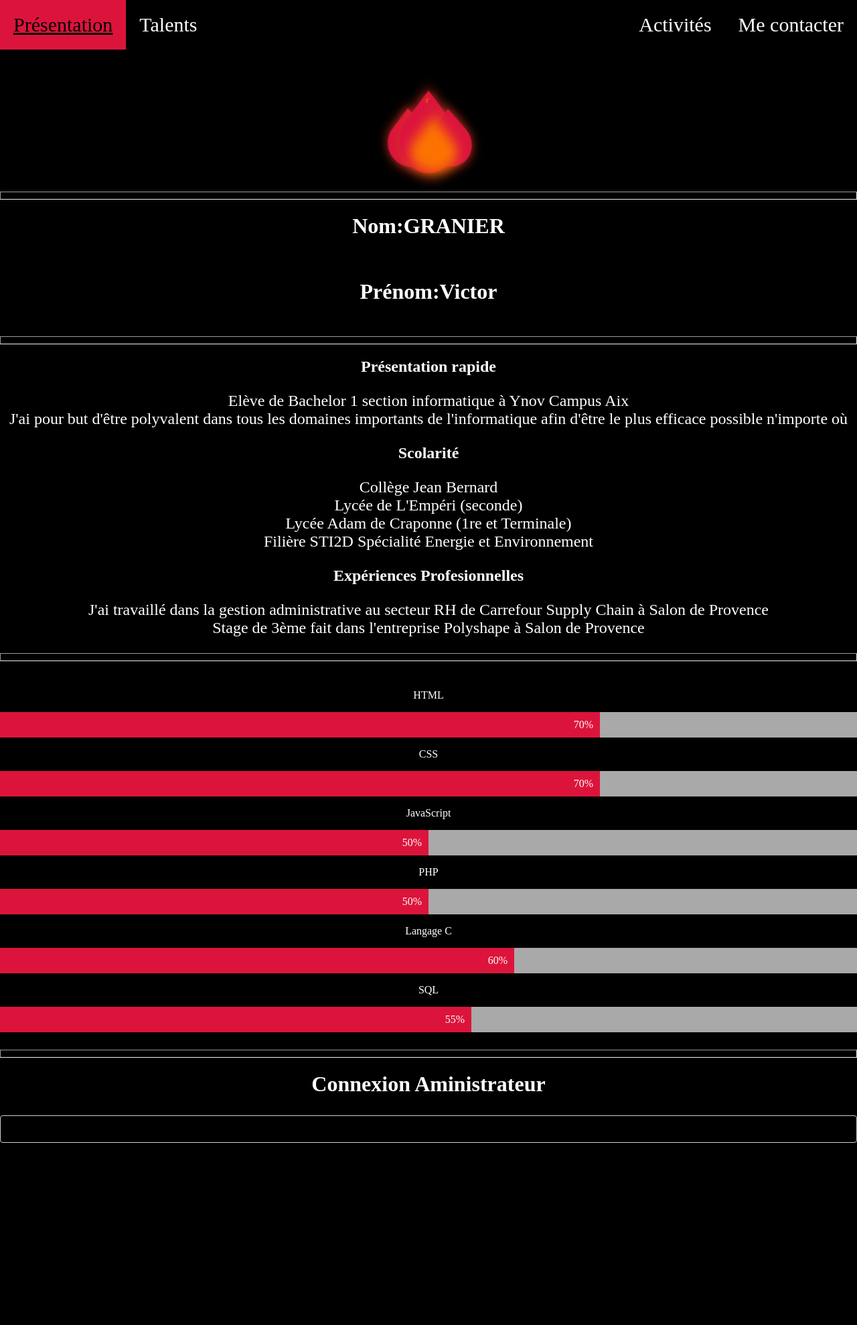
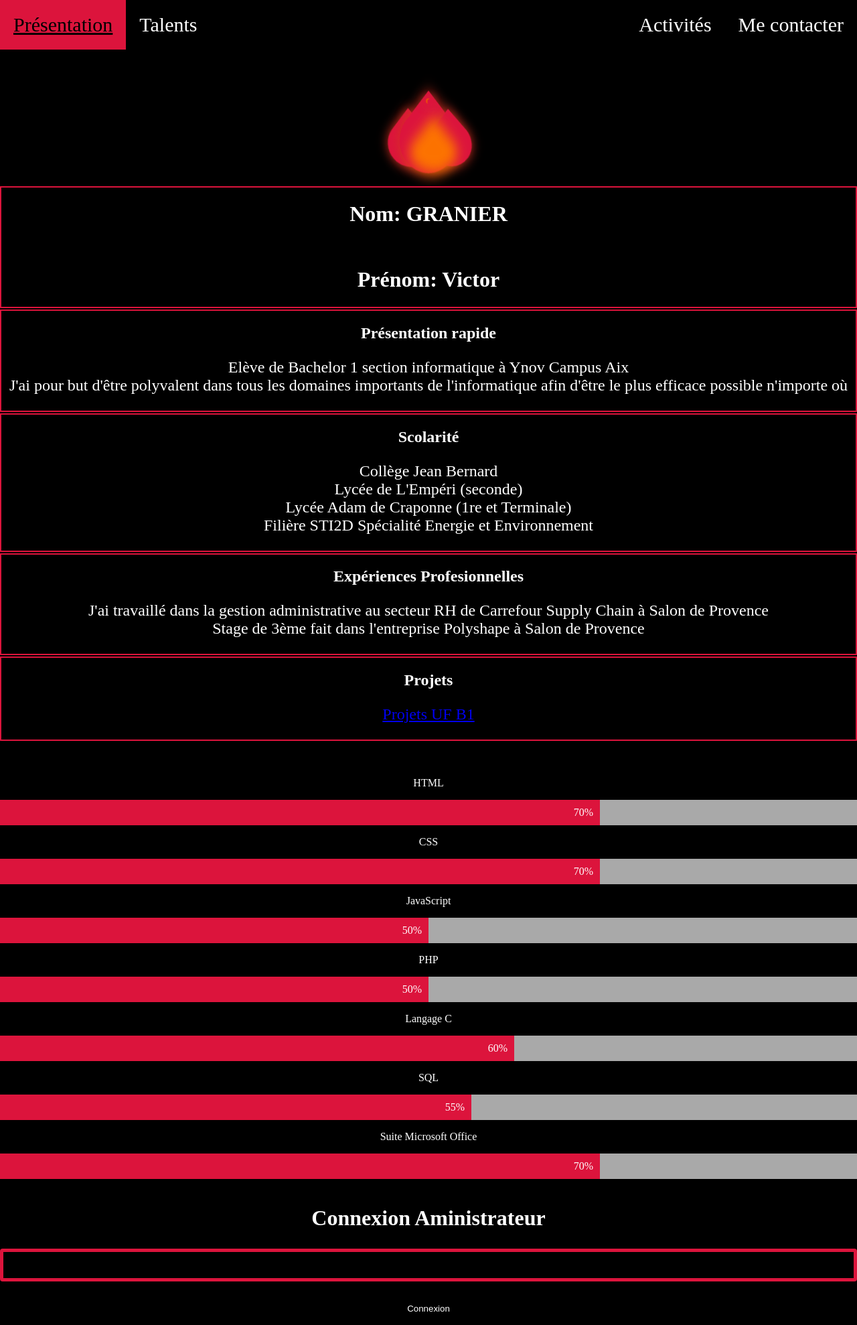
Before and after one commit to MONKEYFTHR/Portfolio, a PHP site: page / in a window 1280 px wide. Shown: the whole page at 67% size. Before the commit the page ends 1706 px from the top, so only its background shows below. Run offline with PHP 8.4, Linux system fonts and the light colour scheme; data comes from the database, SQL or seed files in the repository.

Commit message:
Add files via upload

```diff
--- a/portfolio1/db.ini
+++ b/portfolio1/db.ini
@@ -1,3 +1,4 @@
-bdd = 'mysql:host=localhost;dbname=mvc'
-username = 'root'
-password = ''
+bdd = 'mysql:host=db5000112004.hosting-data.io;dbname=dbs106413;charset=UTF8'
+username = 'dbu170709'
+password = 'Ch1enDeLaCasse/'
+passadmin = 'Q22pj6rbC42gX2nP8LQg'
--- a/portfolio1/index.css
+++ b/portfolio1/index.css
@@ -16,6 +16,12 @@ hr{
 div{
   width: 100%;
 }
+
+.desc{
+  border: 2px solid crimson;
+  margin-bottom: 2px;
+}
+
 .topnav {
   background-color: black;
   overflow: hidden;
@@ -38,14 +44,16 @@ div{
   text-decoration: underline;
 }
 /*RESPONSIVE*/
-@media screen and (max-width: 700px) {
+@media screen and (max-width: 600px) {
   .topnav{
     width: 100%;
     height: auto;
+    padding: 0px 10px;
     position: relative;
   }
   .topnav a{
     float: left;
+    font-size: 25px;
   }
   div.content {
     margin-left: 0;
@@ -56,6 +64,7 @@ div{
   .topnav a{
     text-align: center;
     float: none;
+    font-size: 20px;
   }
 }
 /*RESPONSIVE*/
@@ -270,7 +279,7 @@ div{
 .php {width: 50%; background-color: crimson;}
 .c {width: 60%; background-color: crimson;}
 .sql {width: 55%; background-color: crimson;}
-
+.mc {width: 70%; background-color: crimson;}
 
 .legrostitresamere h1{
   text-align: center;
@@ -369,6 +378,19 @@ footer a{
 .passion{
   color: white;
 }
+input[type=password], select, textarea {
+  text-align: center;
+  width: 100%;
+  padding: 12px;
+  border: 5px solid crimson;
+  border-radius: 4px;
+  box-sizing: border-box;
+  margin-top: 6px;
+  margin-bottom: 16px;
+  resize: vertical;
+  background-color: black;
+  color: white;
+}
 /*CONTAAAAAAAAAAAAAAAAAAAAAAAAAAAAAAAAAAAAAAAAAAAAAAAAAAAAAAAAAAAAAAAAAAAAAAAAAAAAAAAAAAAAAAAAAAAAAAAAAAAAAAACT*/
 input[type=text], select, textarea {
   text-align: center;
@@ -405,4 +427,13 @@ input[type=submit]:hover {
   background-color: crimson;
   padding: 20px;
 }
+.messagerie{
+  margin-left: auto;
+  margin-right: auto;
+  text-align: center;
+  overflow: auto;
+  width  : 400px;
+  height : 200px;
+  border:5px solid White;
+}
 /*CONTAAAAAAAAAAAAAAAAAAAAAAAAAAAAAAAAAAAAAAAAAAAAAAAAAAAAAAAAAAAAAAAAAAAAAAAAAAAAAAAAAAAAAAAAAAAAAAAAAAAAAAACT*/
--- /dev/null
+++ b/portfolio1/index.php
@@ -0,0 +1,118 @@
+<?php
+$ini = parse_ini_file('db.ini');
+$bdd = new PDO($ini['bdd'], $ini['username'], $ini['password']) or die ('Cannot connect to db');
+ ?>
+<!DOCTYPE html>
+<html lang="fr" dir="ltr">
+  <head>
+    <meta charset="utf-8">
+    <meta name="viewport" content="width=device-width, initial-scale=1.0">
+    <link rel="stylesheet" href="index.css">
+    <title>Portfolio GRANIER Victor</title>
+  </head>
+  <body>
+    <div class="topnav">
+     <a href="#">Présentation</a>
+     <a href="#talents">Talents</a>
+     <a style="float: right;" href="contact.php">Me contacter</a>
+     <a style="float: right;" href="activités.html">Activités</a>
+   </div>
+   <div class="fire">
+     <div class="fire-left">
+       <div class="main-fire"></div>
+       <div class="particle-fire"></div>
+     </div>
+     <div class="fire-main">
+       <div class="main-fire"></div>
+       <div class="particle-fire"></div>
+     </div>
+     <div class="fire-right">
+       <div class="main-fire"></div>
+       <div class="particle-fire"></div>
+     </div>
+     <div class="fire-bottom">
+       <div class="main-fire"></div>
+     </div>
+   </div>
+   <br/>
+   <div id="whoiam">
+     <div class="desc">
+       <h1>Nom: GRANIER</h1>
+       <br/>
+       <h1>Prénom:  Victor</h1>
+     </div>
+     <div class="desc">
+       <h2>Présentation rapide</h2>
+       <p>
+         <?php
+         $rqt1 = $bdd->query("SELECT id, content FROM article WHERE id = 1;");
+         $ligne1 = $rqt1->fetch();
+         echo $ligne1['content'];
+         ?>
+       </p>
+     </div>
+     <div class="desc">
+       <h2>Scolarité</h2>
+       <p>
+         <?php
+         $rqt2 = $bdd->query("SELECT id, content FROM article WHERE id = 2;");
+         $ligne2 = $rqt2->fetch();
+         echo $ligne2['content'];
+         ?>
+       </p>
+     </div>
+     <div class="desc">
+       <h2>Expériences Profesionnelles</h2>
+       <p>
+         <?php
+         $rqt3 = $bdd->query("SELECT id, content FROM article WHERE id = 3;");
+         $ligne3 = $rqt3->fetch();
+         echo $ligne3['content'];
+         ?>
+       </p>
+     </div>
+     <div class="desc">
+       <h2>Projets</h2>
+       <a href="projet.php"><p>Projets UF B1</p></a>
+     </div>
+     <br/>
+   </div>
+   <br>
+   <div id="talents">
+     <p style="color: white;">HTML</p>
+     <div class="conteniendre">
+       <div class="skills html">70%</div>
+     </div>
+     <p style="color: white;">CSS</p>
+     <div class="conteniendre">
+       <div class="skills css">70%</div>
+     </div>
+     <p style="color: white;">JavaScript</p>
+     <div class="conteniendre">
+       <div class="skills js">50%</div>
+     </div>
+     <p style="color: white;">PHP</p>
+     <div class="conteniendre">
+       <div class="skills php">50%</div>
+     </div>
+     <p style="color: white;">Langage C</p>
+     <div class="conteniendre">
+       <div class="skills c">60%</div>
+     </div>
+     <p style="color: white;">SQL</p>
+     <div class="conteniendre">
+       <div class="skills sql">55%</div>
+     </div>
+     <p style="color: white;">Suite Microsoft Office</p>
+     <div class="conteniendre">
+       <div class="skills mc">70%</div>
+     </div>
+   </div>
+   <br/>
+  </body>
+  <form class="conect" action="connexion.php" method="post">
+    <h1>Connexion Aministrateur</h1>
+    <input type="password" name="mdpadmin" value="">
+    <input type="submit" value="Connexion">
+  </form>
+</html>
--- /dev/null
+++ b/portfolio1/levelup.php
@@ -0,0 +1,3 @@
+<?php
+
+ ?>
```
Also changed, not shown: portfolio1/activités.html (+4 -4 lines), portfolio1/bddportfolio.sql (+19 -9 lines), portfolio1/connexion.php (+7 -1 lines), portfolio1/contact.php (added, +71 -0 lines), portfolio1/message.php (added, +11 -0 lines), portfolio1/projet.php (added, +31 -0 lines), portfolio1/update.php (added, +13 -0 lines), portfolio1/.htaccess (added).
